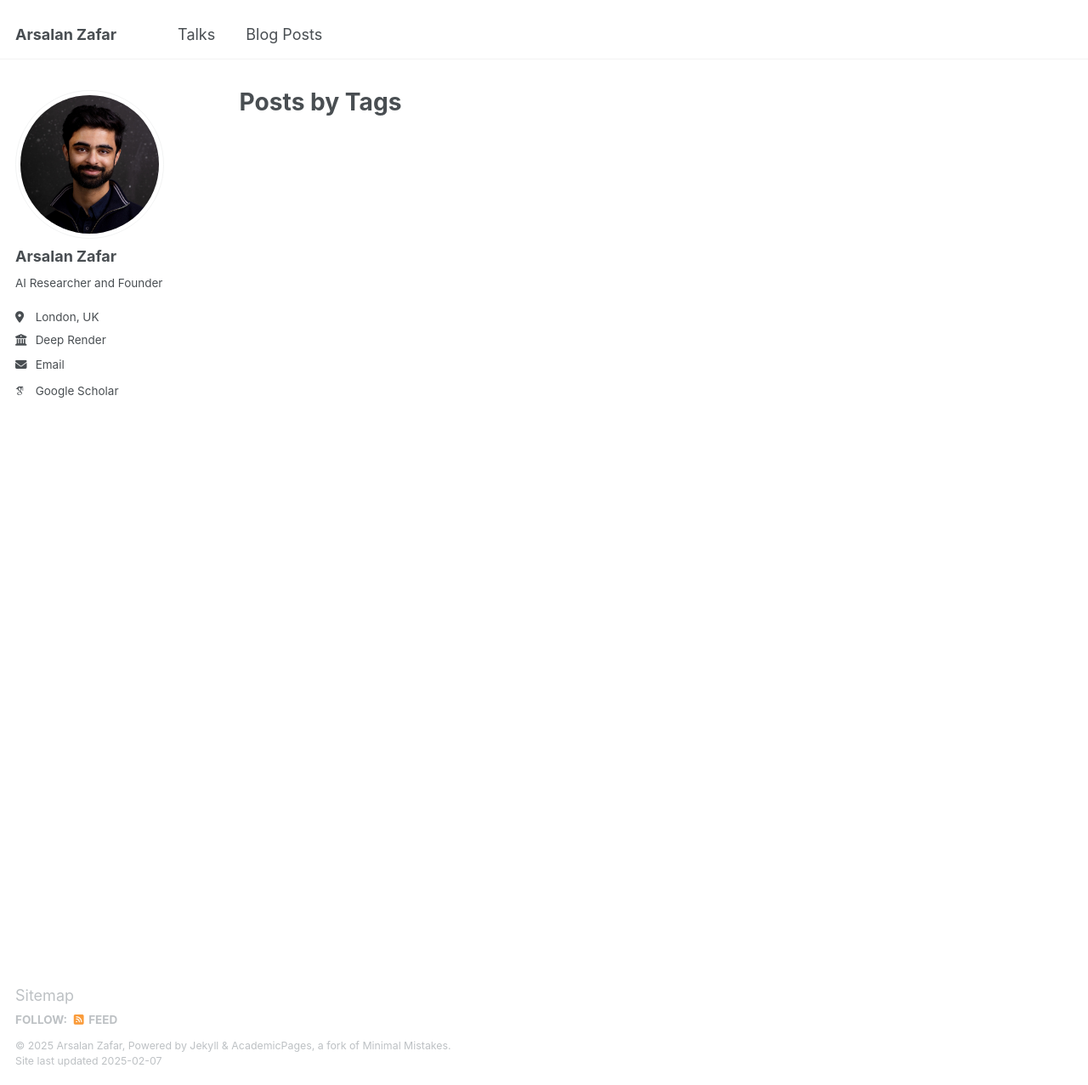
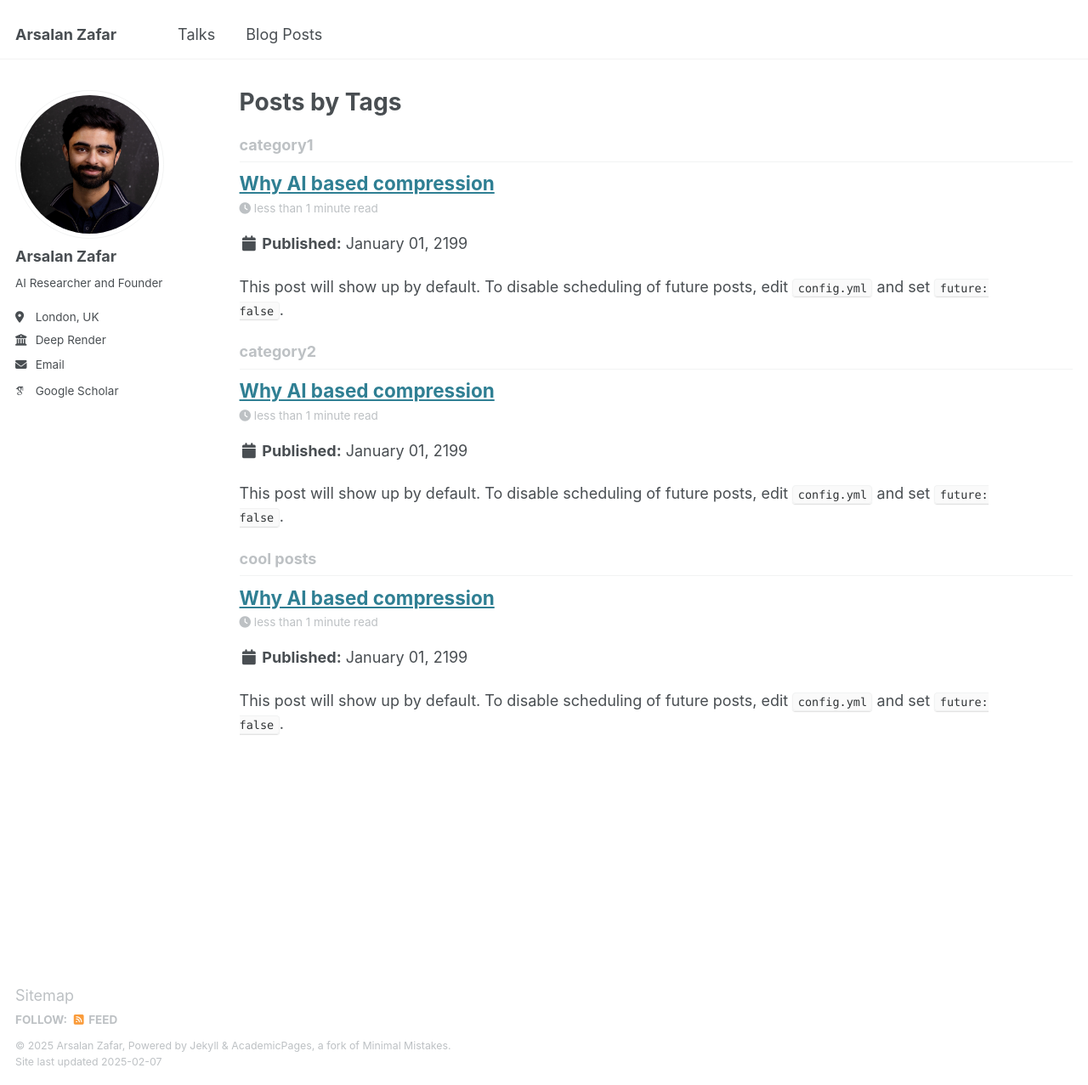
Before and after one commit to Arsalan-zafar/Arsalan-zafar.github.io, a Jekyll site: the page built from _pages/tag-archive.html, in a window 1280 px wide and 1277 px high. Shown: the whole window at 85% size. Built offline with Jekyll 4.4.1, drawn with Linux system fonts in a browser that asks for light colours; some web fonts are replaced.

```diff
--- a/_posts/2199-01-01-future-post.md
+++ b/_posts/2199-01-01-future-post.md
@@ -1,12 +1,12 @@
 ---
-title: 'Future Blog Post'
+title: 'Why AI based compression'
 date: 2199-01-01
 permalink: /posts/2012/08/blog-post-4/
 tags:
   - cool posts
   - category1
   - category2
-published: false
+published: True
 ---
 
 This post will show up by default. To disable scheduling of future posts, edit `config.yml` and set `future: false`.
```
